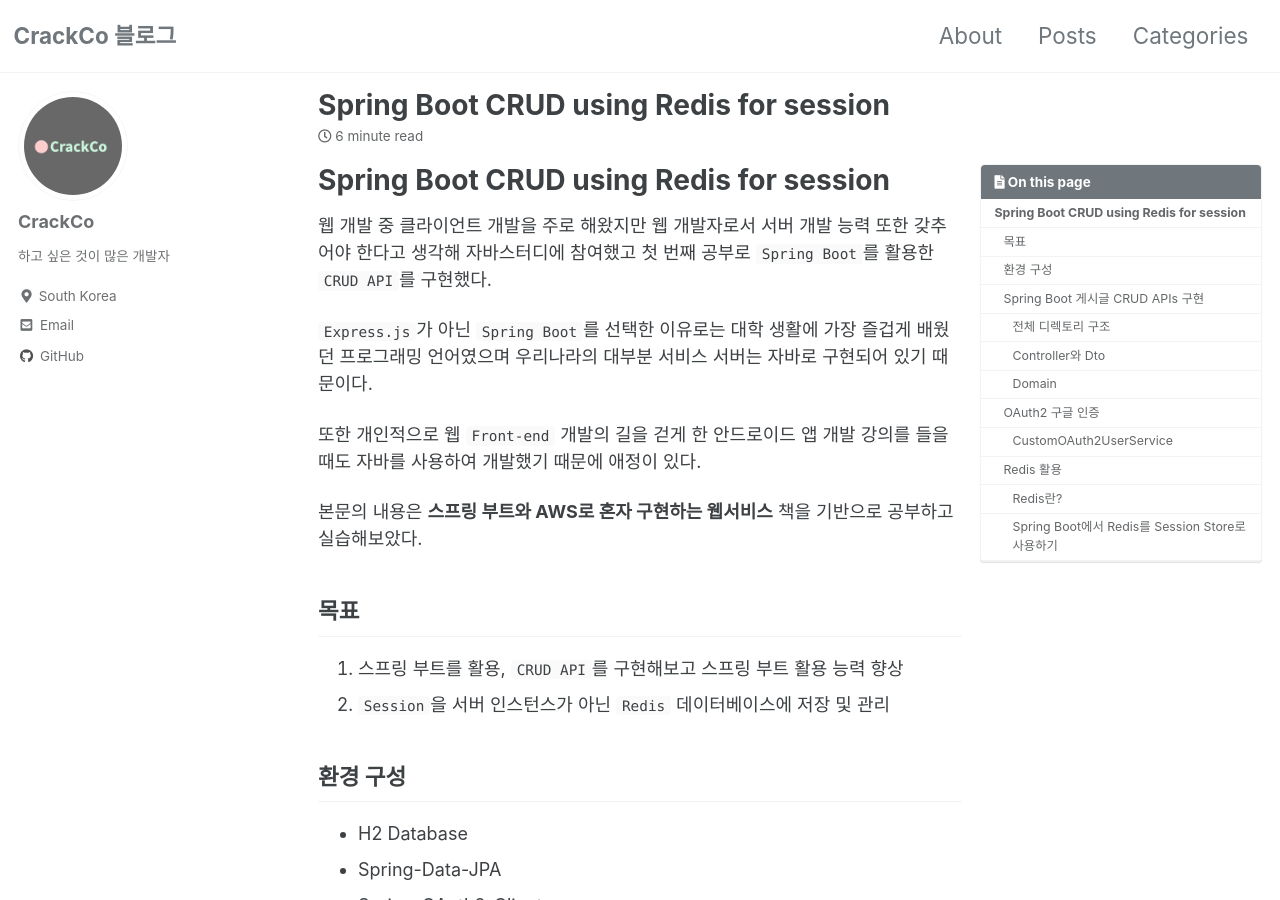
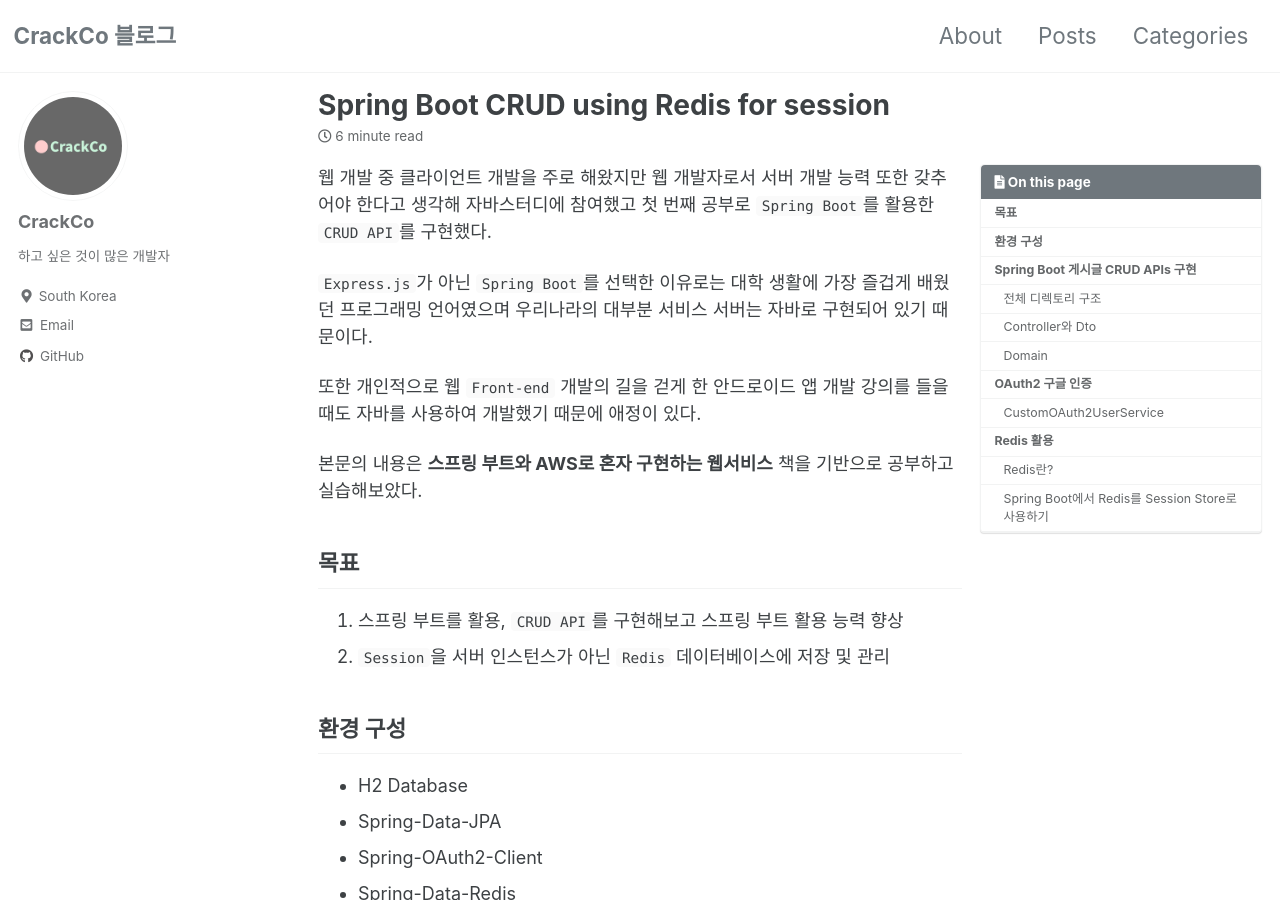
Before and after one commit to U-Zo/u-zo.github.io, a Jekyll site: the page built from _posts/2020-04-09-Spring-Boot-Crud.md, in a window 1280 px wide and 900 px high. Built offline with Jekyll 4.4.1, drawn with Linux system fonts in a browser that asks for light colours; cached includes are drawn as plain includes.

Commit message:
수정: Spring Boot Crud 제목 h1 삭제

```diff
--- a/_posts/2020-04-09-Spring-Boot-Crud.md
+++ b/_posts/2020-04-09-Spring-Boot-Crud.md
@@ -6,8 +6,6 @@ categories:
 tags:
   - Server
 ---
-
-# Spring Boot CRUD using Redis for session
 
 웹 개발 중 클라이언트 개발을 주로 해왔지만 웹 개발자로서 서버 개발 능력 또한 갖추어야 한다고 생각해 자바스터디에 참여했고 첫 번째 공부로 `Spring Boot`를 활용한 `CRUD API`를 구현했다.
 
```
